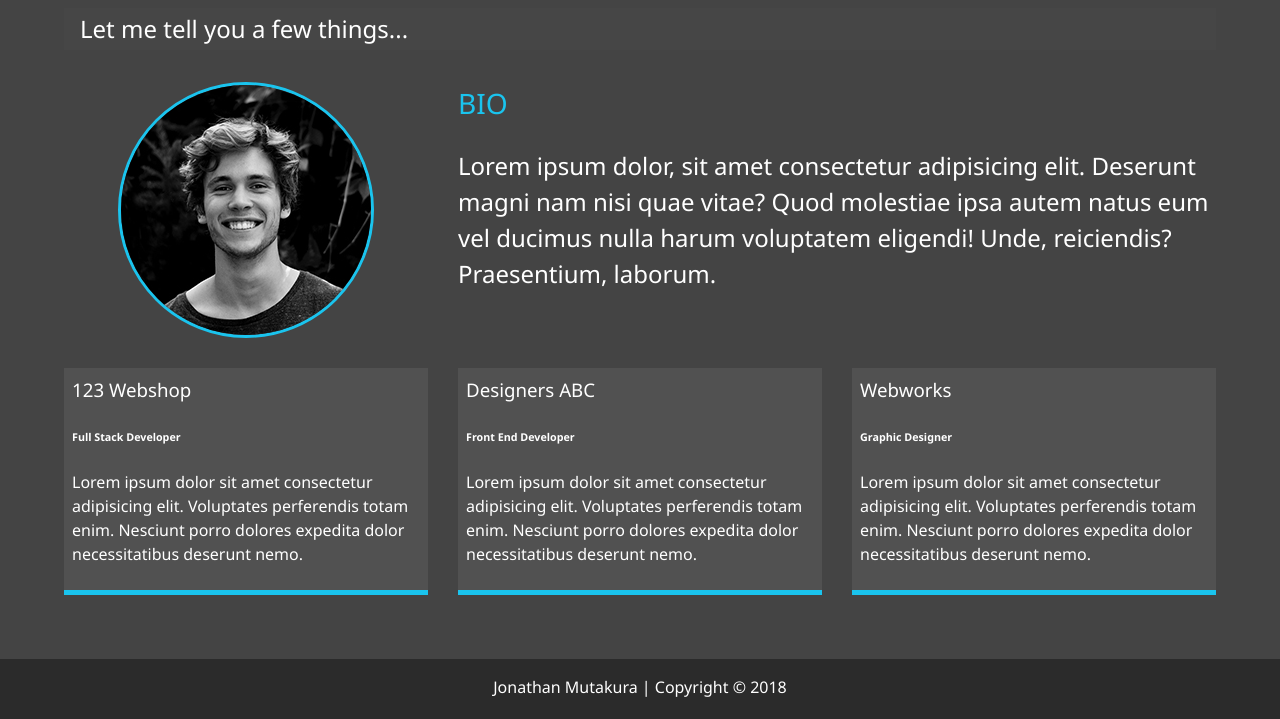
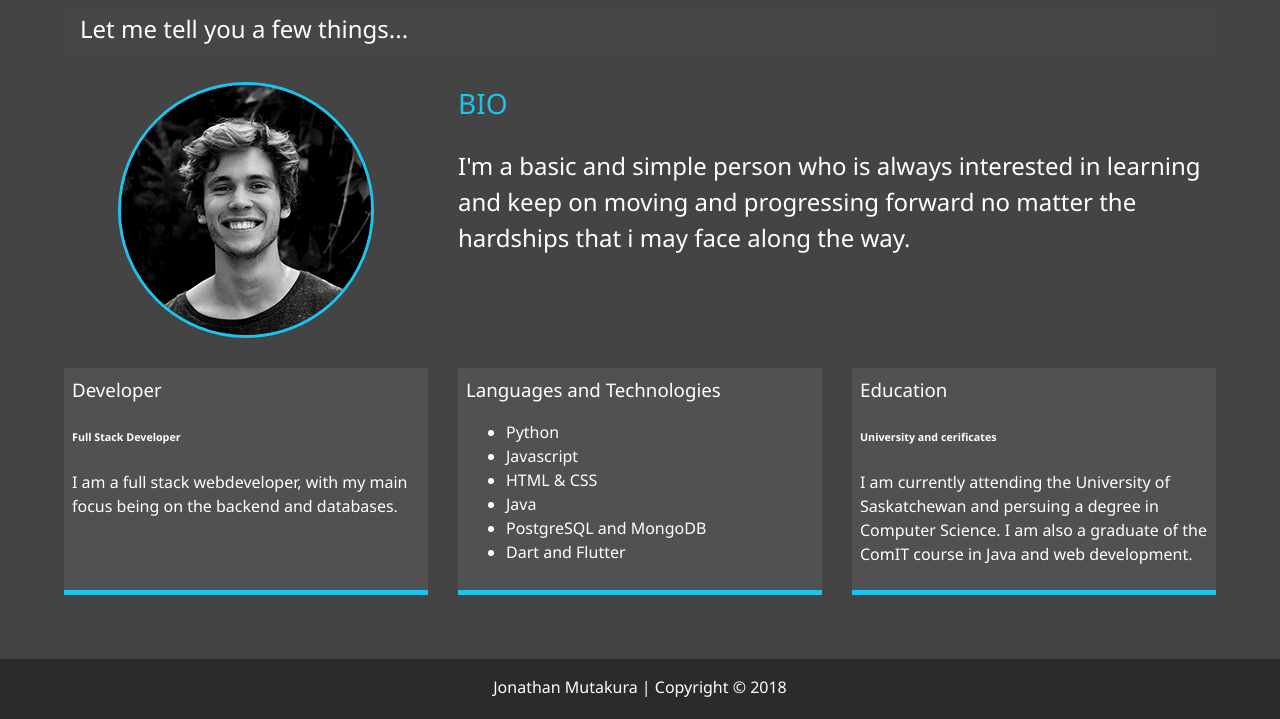
Before and after one commit to jmutakura/portfolio2, a Flask app: page /about.html in a window 1280 px wide. Shown: the part 200-919 px from the top of the page. Run offline with Flask 2, Linux system fonts and the light colour scheme; some libraries are stand-ins or nearby versions.

Commit message:
Updated the about me information

```diff
--- a/templates/about.html
+++ b/templates/about.html
@@ -70,40 +70,40 @@
 				<div class="bio">
 					<h3 class="text-secondary">BIO</h3>
 					<p>
-						Lorem ipsum dolor, sit amet consectetur adipisicing elit. Deserunt
-						magni nam nisi quae vitae? Quod molestiae ipsa autem natus eum vel
-						ducimus nulla harum voluptatem eligendi! Unde, reiciendis?
-						Praesentium, laborum.
+						I'm a basic and simple person who is always interested in learning
+						and keep on moving and progressing forward no matter the hardships
+						that i may face along the way.
 					</p>
 				</div>
 
 				<div class="job job-1">
-					<h3>123 Webshop</h3>
+					<h3>Developer</h3>
 					<h6>Full Stack Developer</h6>
 					<p>
-						Lorem ipsum dolor sit amet consectetur adipisicing elit. Voluptates
-						perferendis totam enim. Nesciunt porro dolores expedita dolor
-						necessitatibus deserunt nemo.
+						I am a full stack webdeveloper, with my main focus being on the
+						backend and databases.
 					</p>
 				</div>
 
 				<div class="job job-2">
-					<h3>Designers ABC</h3>
-					<h6>Front End Developer</h6>
-					<p>
-						Lorem ipsum dolor sit amet consectetur adipisicing elit. Voluptates
-						perferendis totam enim. Nesciunt porro dolores expedita dolor
-						necessitatibus deserunt nemo.
-					</p>
+					<h3>Languages and Technologies</h3>
+					<ul>
+						<li>Python</li>
+						<li>Javascript</li>
+						<li>HTML & CSS</li>
+						<li>Java</li>
+						<li>PostgreSQL and MongoDB</li>
+						<li>Dart and Flutter</li>
+					</ul>
 				</div>
 
 				<div class="job job-3">
-					<h3>Webworks</h3>
-					<h6>Graphic Designer</h6>
+					<h3>Education</h3>
+					<h6>University and cerificates</h6>
 					<p>
-						Lorem ipsum dolor sit amet consectetur adipisicing elit. Voluptates
-						perferendis totam enim. Nesciunt porro dolores expedita dolor
-						necessitatibus deserunt nemo.
+						I am currently attending the University of Saskatchewan and persuing
+						a degree in Computer Science. I am also a graduate of the ComIT
+						course in Java and web development.
 					</p>
 				</div>
 			</div>
```
